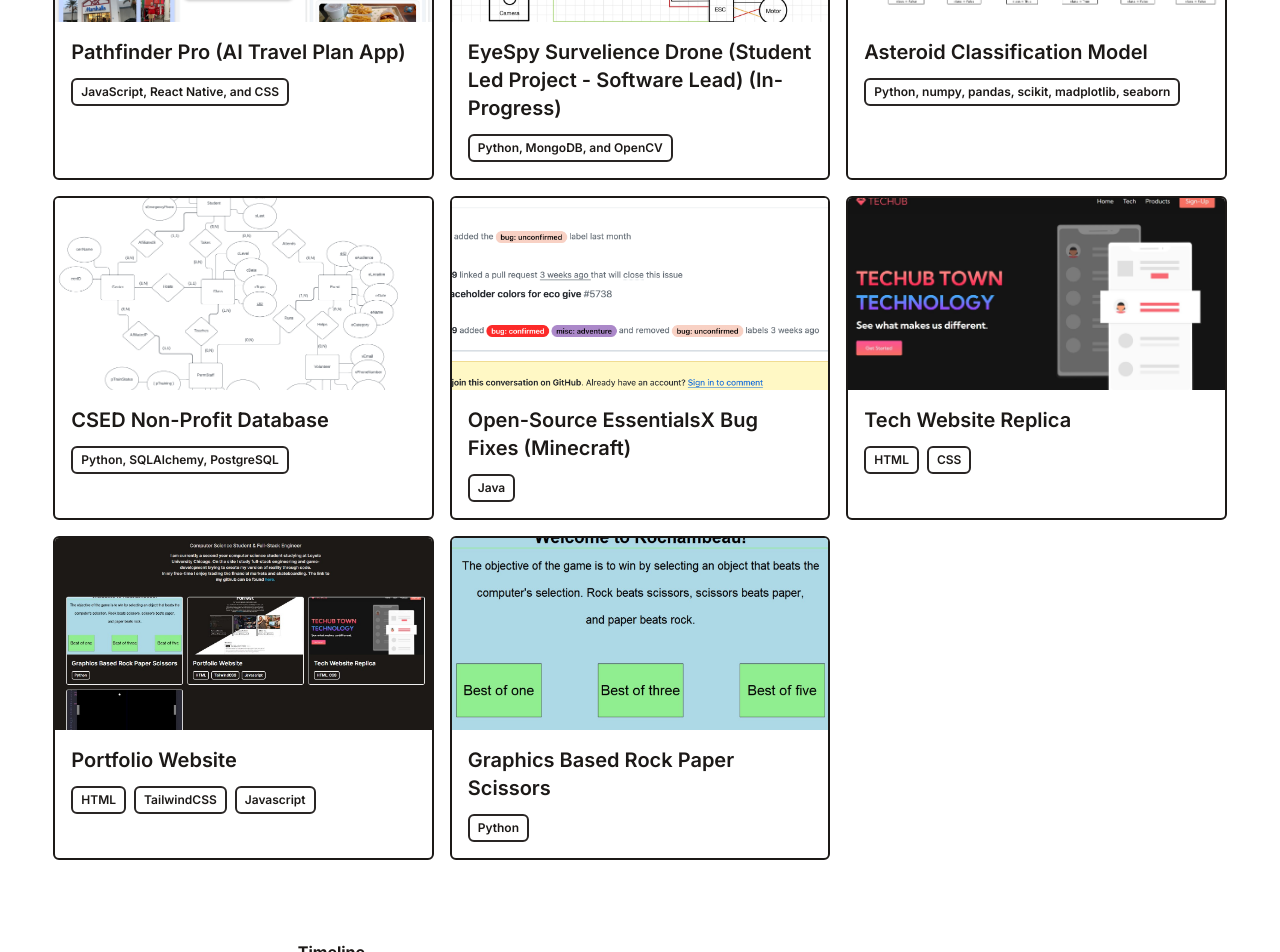
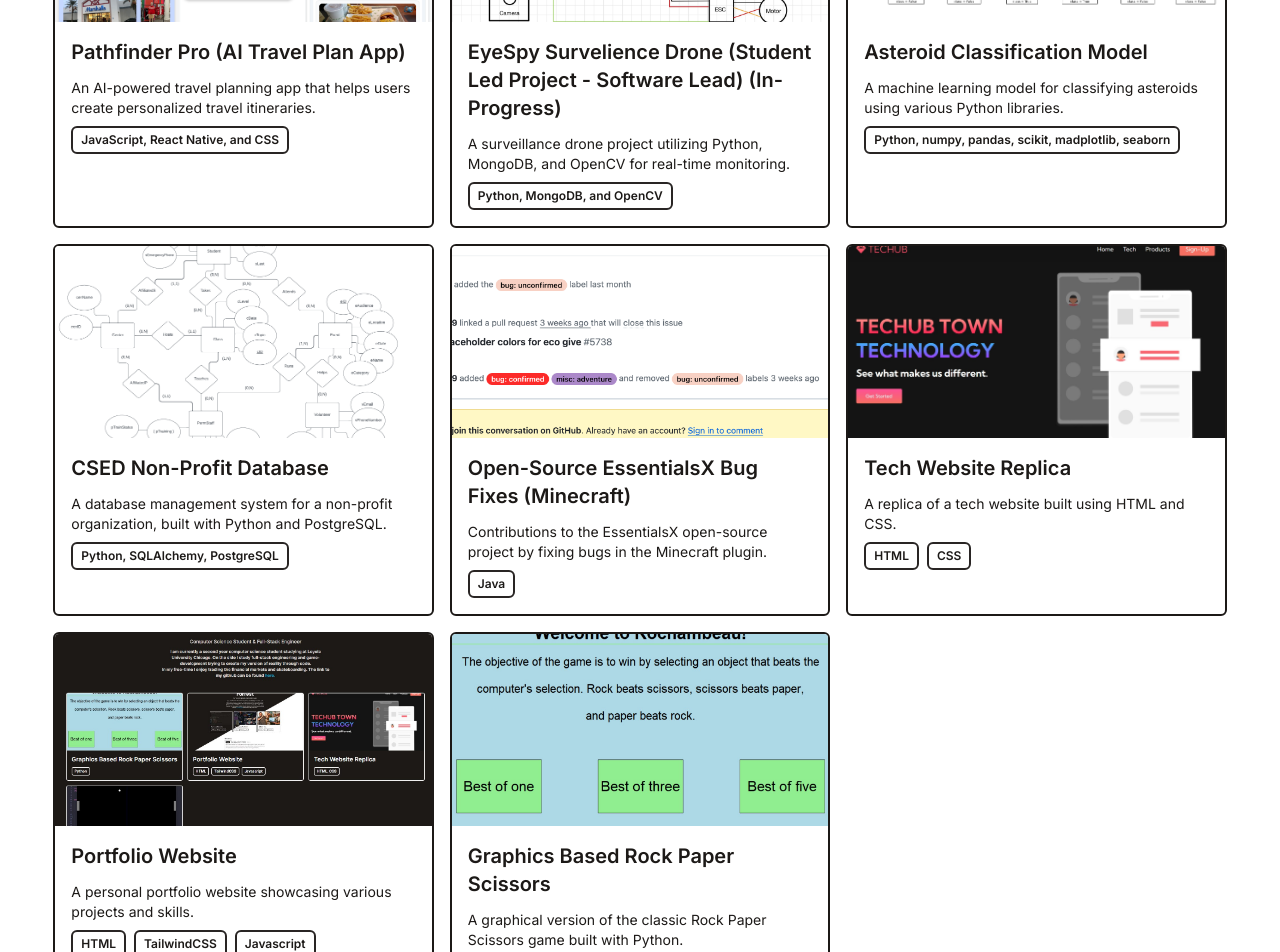
Before and after one commit to maxSimmer/maximilliansimmer.com, a React (Vite) app: page / in a window 1280 px wide. Shown: the part 500-1452 px from the top of the page. Built offline with nearby package versions, Linux system fonts and the light colour scheme.

Commit message:
add descriptions to each card

```diff
--- a/src/components/Portfolio.jsx
+++ b/src/components/Portfolio.jsx
@@ -12,6 +12,7 @@ function Portfolio() {
                   title={project.title}
                   stack={project.stack}
                   link={project.link}
+                  description={project.description}
                />
             ))}
          </div>
--- a/src/components/Portfolioitem.jsx
+++ b/src/components/Portfolioitem.jsx
@@ -1,6 +1,6 @@
 import React from 'react';
 
-function Portfolioitem({ title, imgUrl, stack, link }) {
+function Portfolioitem({ title, imgUrl, stack, link, description }) {
     return (
         <a href={link}
         target="_blank"
@@ -15,6 +15,7 @@ function Portfolioitem({ title, imgUrl, stack, link }) {
         />
         <div className='w-full p-4'>
             <h3 className='text-lg md:text-xl dark:text-white mb-2 md:mb-3 font-semibold'>{title}</h3>
+            <p className='text-sm dark:text-stone-400 mb-2'>{description}</p>
             <p className='flex flex-wrap gap-2 flex-row items-center justify-start
             text-xs md:textsm dark:text-white'>
                 {stack.map(item => (
--- a/src/data/portfolio.js
+++ b/src/data/portfolio.js
@@ -1,10 +1,11 @@
- export default [
+export default [
 
     {
         title: 'Pathfinder Pro (AI Travel Plan App)',
         imgUrl: '/assets/322portfolioimg.png',
         stack: ['JavaScript, React Native, and CSS'],
         link: 'https://github.com/cmvasquez/TravelApp-322',
+        description: 'An AI-powered travel planning app that helps users create personalized travel itineraries.'
     },
 
     {
@@ -12,6 +13,7 @@
         imgUrl: '/assets/dronePortIMG.jpg',
         stack: ['Python, MongoDB, and OpenCV'],
         link: '',
+        description: 'A surveillance drone project utilizing Python, MongoDB, and OpenCV for real-time monitoring.'
     },
 
     {
@@ -19,6 +21,7 @@
         imgUrl: '/assets/asteroid ML image.png',
         stack: ['Python, numpy, pandas, scikit, madplotlib, seaborn'],
         link: 'https://colab.research.google.com/drive/14BE1Xl8SF7mOW0x0rpPp1nwmS3ZP5VVg?usp=sharing',
+        description: 'A machine learning model for classifying asteroids using various Python libraries.'
     },
 
     {
@@ -26,6 +29,7 @@
         imgUrl: '/assets/10-19_ERDiagramUpdated_DoubleLines.png',
         stack: ['Python, SQLAlchemy, PostgreSQL'],
         link: 'https://github.com/maxSimmer/CSED-DBMS-and-ORM-',
+        description: 'A database management system for a non-profit organization, built with Python and PostgreSQL.'
     },
 
     {
@@ -33,6 +37,7 @@
         imgUrl: '/assets/essentials_bug_fix.png',
         stack: ['Java'],
         link: 'https://github.com/IgorPono/Essentials',
+        description: 'Contributions to the EssentialsX open-source project by fixing bugs in the Minecraft plugin.'
     },
 
     {
@@ -40,6 +45,7 @@
         imgUrl: '/assets/tech ss.jpg',
         stack: ['HTML', 'CSS'],
         link: 'https://github.com/maxSimmer/Tech-Website-Replica-',
+        description: 'A replica of a tech website built using HTML and CSS.'
     },
 
     {
@@ -47,6 +53,7 @@
         imgUrl: '/assets/portfolioimg.jpg',
         stack: ['HTML', 'TailwindCSS', 'Javascript',],
         link: 'https://github.com/maxSimmer/minimalist-portfolio-copy',
+        description: 'A personal portfolio website showcasing various projects and skills.'
     },
 
     {
@@ -54,6 +61,7 @@
         imgUrl: '/assets/RPSPortfolioImage.jpg',
         stack: ['Python'],
         link: 'https://github.com/maxSimmer/COMP150-Graphics-based-Rock-Paper-Scissors-Python-',
+        description: 'A graphical version of the classic Rock Paper Scissors game built with Python.'
     }
 
 
```
